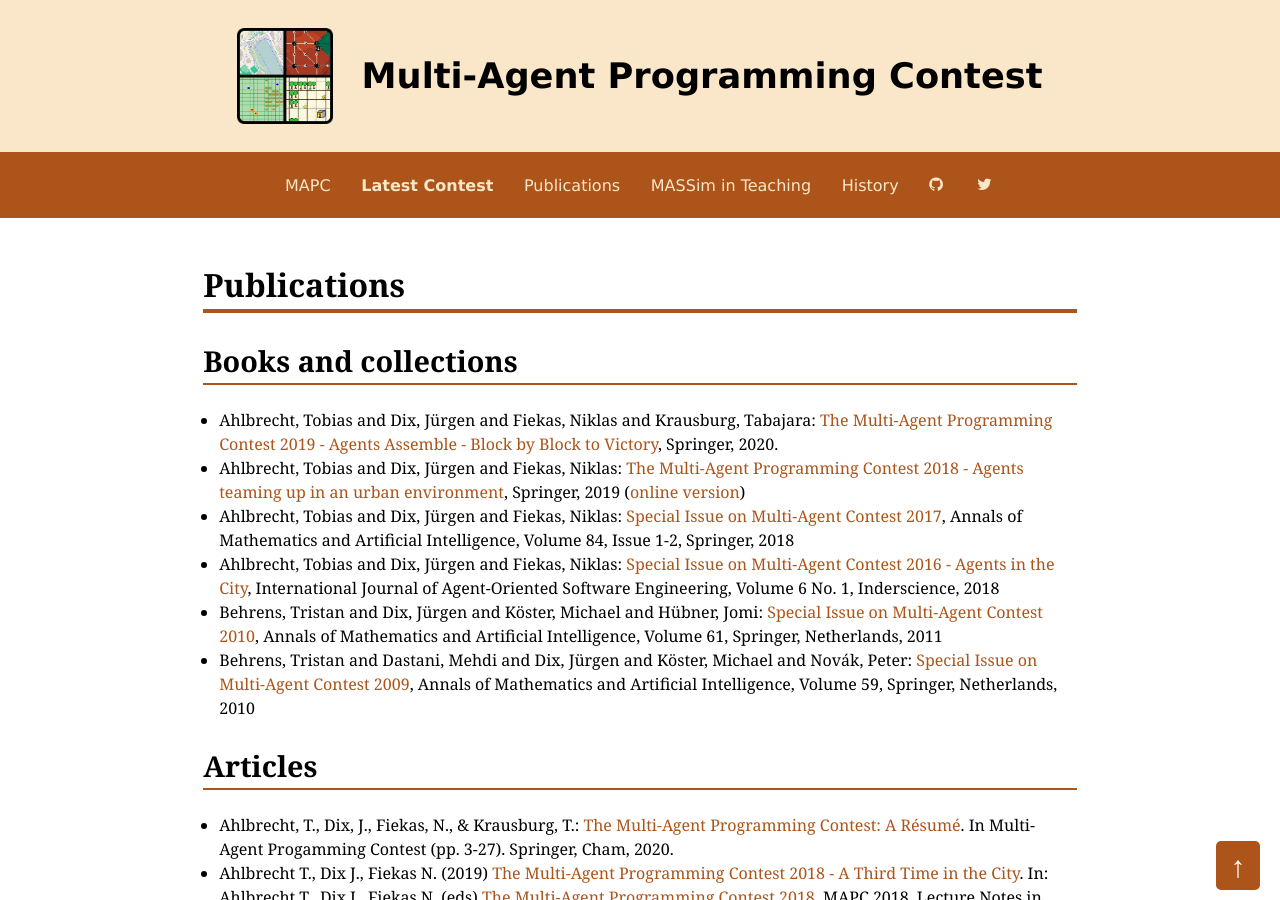
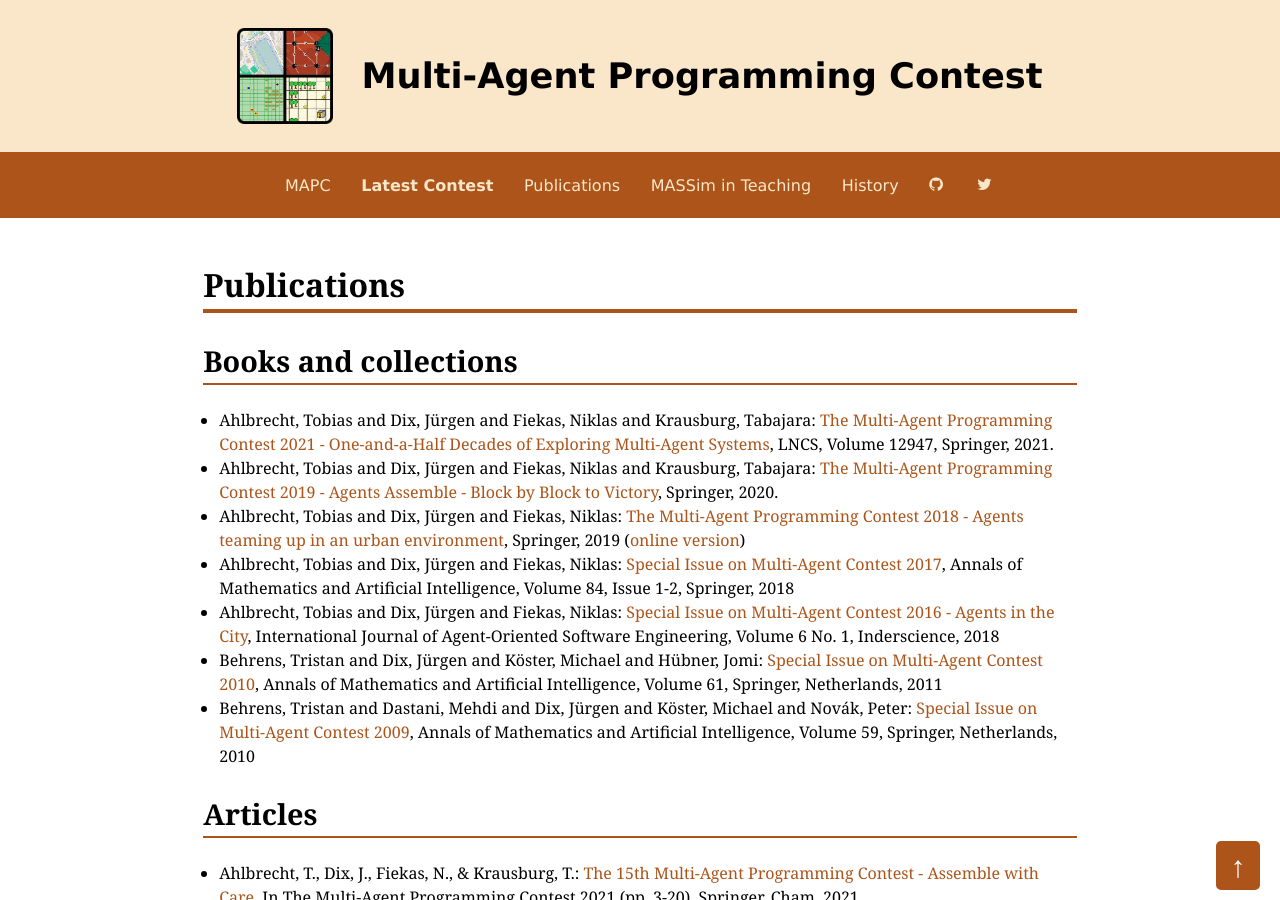
Before and after one commit to agentcontest/agentcontest.github.io, a Jekyll site: the page built from publications/index.md, in a window 1280 px wide and 900 px high. Built offline with Jekyll 4.4.1, drawn with Linux system fonts in a browser that asks for light colours; some of the changed text lies outside the part shown.

Commit message:
add new publication

```diff
--- a/publications/index.md
+++ b/publications/index.md
@@ -6,6 +6,7 @@ title: Publications
 Books and collections
 ---------------------
 
+* Ahlbrecht, Tobias and Dix, Jürgen and Fiekas, Niklas and Krausburg, Tabajara: [The Multi-Agent Programming Contest 2021 - One-and-a-Half Decades of Exploring Multi-Agent Systems](https://link.springer.com/book/10.1007%2F978-3-030-88549-6), LNCS, Volume 12947, Springer, 2021.
 * Ahlbrecht, Tobias and Dix, Jürgen and Fiekas, Niklas and Krausburg, Tabajara: [The Multi-Agent Programming Contest 2019 - Agents Assemble - Block by Block to Victory](https://www.springer.com/gp/book/9783030592981), Springer, 2020.
 * Ahlbrecht, Tobias and Dix, Jürgen and Fiekas, Niklas: [The Multi-Agent Programming Contest 2018 - Agents teaming up in an urban environment](https://www.springer.com/gp/book/9783030379582), Springer, 2019 ([online version](https://link.springer.com/book/10.1007/978-3-030-37959-9))
 * Ahlbrecht, Tobias and Dix, Jürgen and Fiekas, Niklas: [Special Issue on Multi-Agent Contest 2017](http://www.springer.com/computer/ai/journal/10472), Annals of Mathematics and Artificial Intelligence, Volume 84, Issue 1-2, Springer, 2018
@@ -16,6 +17,7 @@ Books and collections
 Articles
 --------
 
+* Ahlbrecht, T., Dix, J., Fiekas, N., & Krausburg, T.: [The 15th Multi-Agent Programming Contest - Assemble with Care](https://link.springer.com/chapter/10.1007/978-3-030-88549-6_1). In The Multi-Agent Programming Contest 2021 (pp. 3-20). Springer, Cham, 2021.
 * Ahlbrecht, T., Dix, J., Fiekas, N., & Krausburg, T.: [The Multi-Agent Programming Contest: A Résumé](https://link.springer.com/chapter/10.1007/978-3-030-59299-8_1). In Multi-Agent Progamming Contest (pp. 3-27). Springer, Cham, 2020.
 * Ahlbrecht T., Dix J., Fiekas N. (2019) [The Multi-Agent Programming Contest 2018 - A Third Time in the City](https://link.springer.com/chapter/10.1007/978-3-030-37959-9_1). In: Ahlbrecht T., Dix J., Fiekas N. (eds) [The Multi-Agent Programming Contest 2018](https://www.springer.com/gp/book/9783030379582). MAPC 2018. Lecture Notes in Computer Science, vol 11957. Springer, Cham
 * Ahlbrecht, Tobias and Dix, Jürgen and Fiekas, Niklas: [Multi-Agent Programming Contest 2017](http://dx.doi.org/10.1007/s10472-018-9594-x) in [Special Issue on Multi-Agent Contest 2017](https://link.springer.com/journal/volumesAndIssues/10472), Annals of Mathematics and Artificial Intelligence, Volume 84, Issue 1-2, Springer, 2018.
```
Also changed, not shown: _posts/2021-10-18-publication.md (added, +9 -0 lines).
